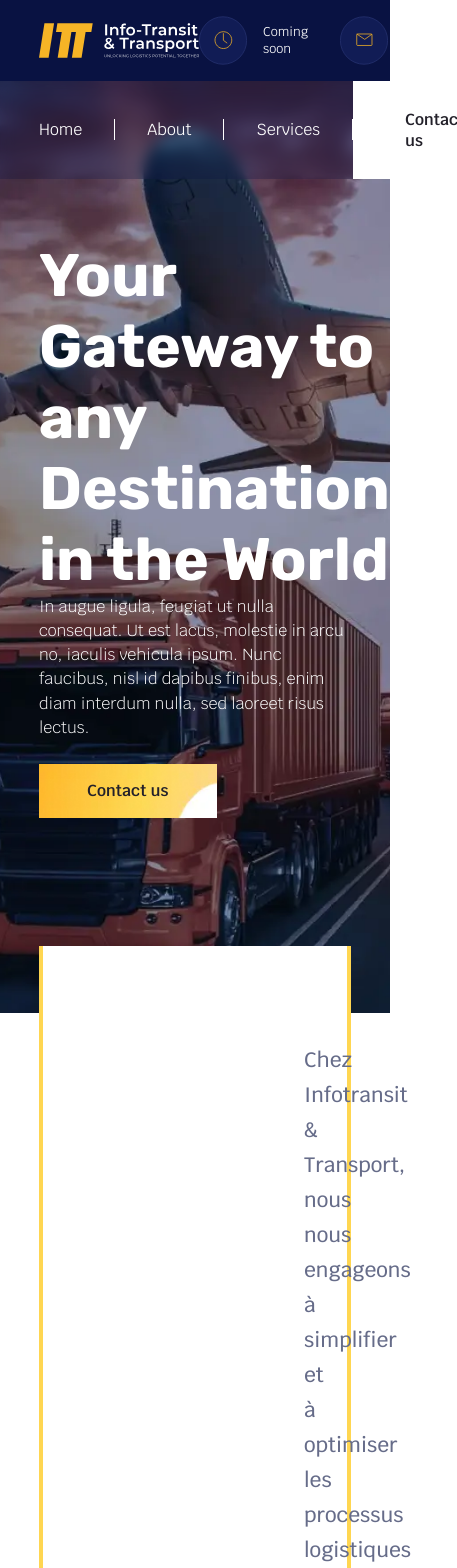
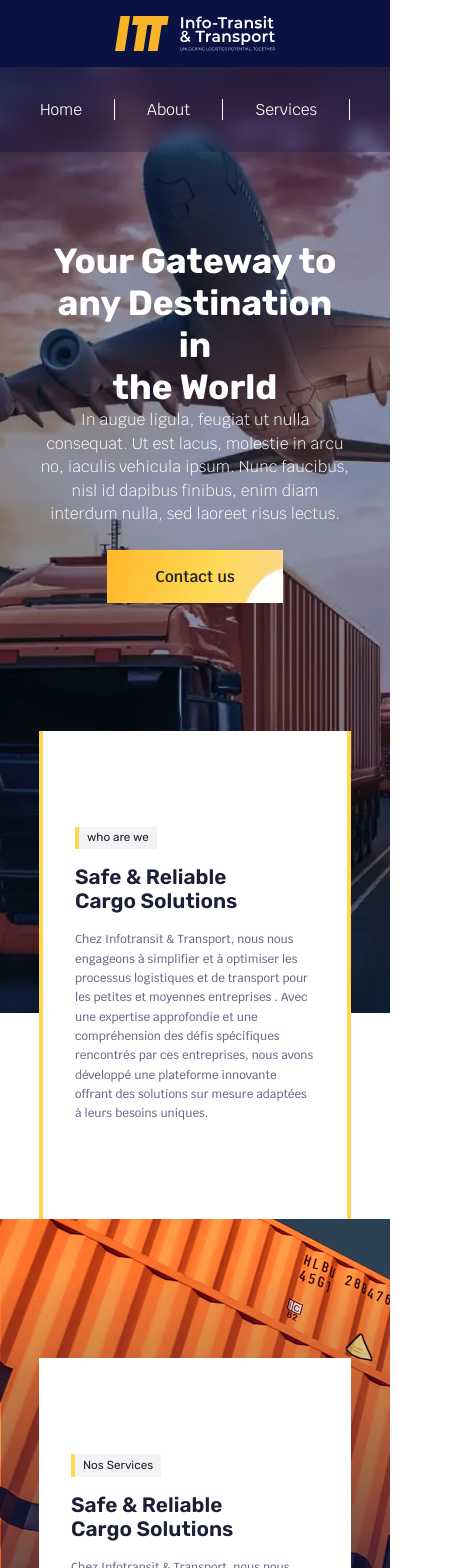
Before and after one commit to hamza-ihind/ITT, a React (Vite) app: page /home in a window 390 px wide. Shown: the top 1568 px of the page, 457 px wide, since content can reach past the window. Built offline with nearby package versions, Linux system fonts and the light colour scheme.

Commit message:
media queries v1

```diff
--- a/src/components/Contactus.module.css
+++ b/src/components/Contactus.module.css
@@ -137,3 +137,11 @@
   justify-content: center;
   width: 80%;
 }
+@media only screen and (max-width: 660px) {
+  .comment {
+    font-size: 3vw;
+  }
+  .input {
+    width: 100%;
+  }
+}
--- a/src/components/Navigation.module.css
+++ b/src/components/Navigation.module.css
@@ -1,3 +1,8 @@
+/* Define a CSS variable for minimum font size */
+:root {
+  --min-font-size: 4vw;
+}
+
 .navbar {
   background-color: rgba(9, 18, 66, 0.25);
   backdrop-filter: blur(7px);
@@ -5,6 +10,7 @@
   align-items: center;
   display: flex;
 }
+
 .container {
   width: 80%;
   margin: auto;
@@ -12,22 +18,37 @@
   align-items: center;
   justify-content: space-between;
 }
+
 .ul {
   display: flex;
   gap: 2rem;
 }
+
 .ul a {
   color: white;
   padding-right: 2rem;
   border-right: 1px solid white;
+  font-size: clamp(0.5rem, 4vw, 1rem); /* Apply clamp function */
 }
+
 .contact {
   padding: 1.75rem 3.25rem;
   color: #23212a;
   background-color: white;
   cursor: pointer;
-  font-family: Krub;
-  font-size: 1rem;
+  font-family: "Krub";
+  font-size: clamp(0.5rem, 4vw, 1rem); /* Apply clamp function */
   font-style: normal;
   font-weight: 600;
 }
+@media only screen and (max-width: 660px) {
+  .contact {
+    display: none;
+  }
+  .navbar {
+    padding-block: 2rem;
+  }
+  .container {
+    justify-content: center;
+  }
+}
--- a/src/components/Topbar.module.css
+++ b/src/components/Topbar.module.css
@@ -9,6 +9,19 @@
   justify-content: space-between;
   margin: auto;
 }
+@media only screen and (max-width: 834px) {
+  .icon,
+  .text {
+    display: none;
+  }
+  .container {
+    justify-content: center;
+  }
+  .adress {
+    width: 0;
+  }
+}
+
 .adress {
   display: flex;
   gap: 2rem;
--- a/src/pages/Home.jsx
+++ b/src/pages/Home.jsx
@@ -9,7 +9,11 @@ export const Home = () => {
       <img className={styles.background} src={background} alt="background" />
       <div className={styles.header}>
         <header className={styles.container}>
-          <h1>Your Gateway to any Destination in the World</h1>
+          <h1>
+            Your Gateway to
+            <br /> any Destination in
+            <br /> the World
+          </h1>
           <p>
             In augue ligula, feugiat ut nulla consequat. Ut est lacus, molestie
             in arcu no, iaculis vehicula ipsum. Nunc faucibus, nisl id dapibus
--- a/src/pages/Home.module.css
+++ b/src/pages/Home.module.css
@@ -1,3 +1,8 @@
+/* Define a CSS variable for minimum font size */
+:root {
+  --min-font-size: 4vw;
+}
+
 .header {
   /* width: 100%;
   background-image: url("../assets/background-home.png");
@@ -7,6 +12,7 @@
   color: white;
   flex-grow: 1;
 }
+
 .background {
   position: absolute;
   z-index: -10;
@@ -15,6 +21,7 @@
   min-height: 120vh;
   object-fit: cover;
 }
+
 .container {
   width: 80%;
   margin: auto;
@@ -25,21 +32,23 @@
   margin-top: 15rem;
   min-height: 15rem;
 }
+
 .container h1 {
-  font-size: 3.75rem;
-  max-width: 35rem;
+  font-size: clamp(2.1875rem, 4vw, 3.75rem);
   font-family: "Rubik";
   font-weight: 700;
 }
+
 .container p {
-  font-size: 1rem;
+  font-size: clamp(0.3rem, 4vw, 1rem);
   font-weight: 300;
   line-height: 151.523%;
-  max-width: 35rem;
+  max-width: 45%;
 }
+
 .container button {
   color: #23212a;
-  font-size: 1rem;
+  font-size: clamp(0.7rem, 4vw, 1rem);
   font-weight: 600;
   line-height: 135.023%;
   background-image: url(../assets/button.webp);
@@ -48,6 +57,7 @@
   padding-block: 1rem;
   margin-top: 1.5rem;
 }
+
 .about {
   width: 80%;
   margin: auto;
@@ -60,40 +70,31 @@
   margin-top: 8rem;
   border-left: 4px solid #ffd651;
 }
-.about {
-  width: 80%;
-  margin: auto;
-  display: flex;
-  align-items: center;
-  gap: 1rem;
-  background-color: white;
-  padding: 6rem;
-  border-right: 4px solid #ffd651;
-  margin-top: 8rem;
-  border-left: 4px solid #ffd651;
-}
+
 .Title h2 {
   color: #1c1f35;
   min-width: 8rem;
   max-width: 17rem;
   font-family: "Rubik";
-  font-size: 2rem;
+  font-size: clamp(1.3rem, 4vw, 2rem);
   font-weight: 600;
 }
+
 .about p {
   color: #666c89;
   max-width: 42rem;
   min-width: 0.66rem;
   color: #666c89;
-  font-size: 1.3rem;
+  font-size: clamp(0.8rem, 4vw, 1.3rem);
   font-weight: 500;
   line-height: 2.1875rem; /* 165.485% */
 }
+
 .ticket p {
   background-color: rgba(232, 232, 232, 0.5);
   color: #1c1f35;
   font-family: "Rubik";
-  font-size: 0.8rem;
+  font-size: clamp(0.35rem, 4vw, 0.8rem);
   font-weight: 400;
   padding-inline: 0.5rem;
   padding-block: 0.1rem;
@@ -101,14 +102,47 @@
   margin-bottom: 0.5rem;
   border-left: 4px solid #ffd651;
 }
+
 .services {
   background-image: url("../assets/Backgroundservices.webp");
   background-repeat: no-repeat;
   padding-top: 3%;
 }
-
+.services .about {
+  border: none;
+}
 .home {
   display: flex;
   flex-direction: column;
   height: max-content;
 }
+
+@media only screen and (max-width: 660px) {
+  .container {
+    text-align: center;
+    justify-content: center !important;
+    align-items: center;
+  }
+  .container p {
+    max-width: none !important;
+  }
+}
+@media only screen and (max-width: 1100px) {
+  .about {
+    flex-direction: column;
+    padding-inline: 2rem;
+  }
+  .Title h2 {
+    max-width: 70%;
+  }
+  .about {
+    align-items: start !important;
+  }
+  .about p {
+    font-size: 3vw;
+    line-height: 165%;
+  }
+  .ticket {
+    margin-bottom: 1rem;
+  }
+}
```
